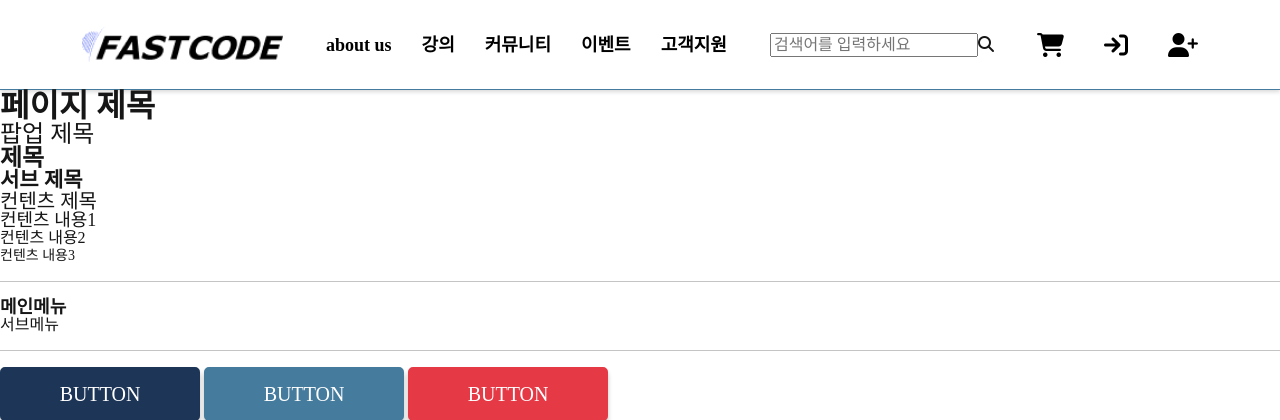
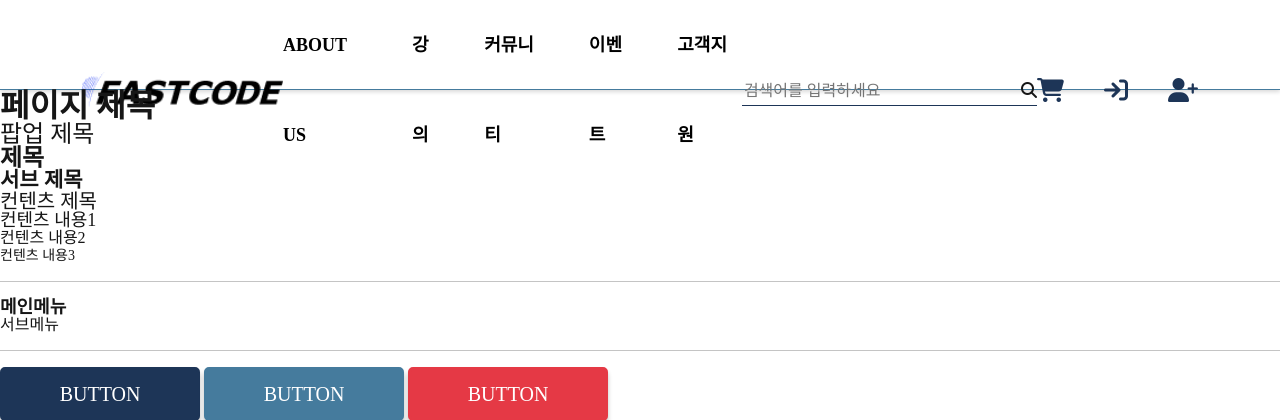
Before and after one commit to HyeonJinSon/FastCode, a PHP site: page /common.html in a window 1280 px wide. Shown: the top 420 px of the page. Run offline with PHP 8.4, Linux system fonts and the light colour scheme; some libraries are stand-ins or nearby versions; some web fonts are replaced.

Commit message:
update header

```diff
--- a/user/css/common.css
+++ b/user/css/common.css
@@ -168,8 +168,35 @@ header {
     box-shadow: 0px 2px 4px rgba(0, 0, 0, 0.15);
 }
 header nav ul {
-    gap: 30px;
+    gap: 40px;
     line-height: 90px;
+}
+header nav ul li a {
+    transition: 0.3s;
+    text-transform: uppercase;
+}
+header nav ul li a:hover {
+    color: var(--primary-r);
+}
+header .search {
+    width: 300px;
+    height: 32px;
+    border-bottom: 1px solid var(--primary-n);
+    position: relative;
+}
+header .search input {
+    line-height: 32px;
+    display: block;
+    width: 100%;
+    border: none;
+    background: none;
+    outline: none;
+}
+header .search i {
+    position: absolute;
+    right: 0;
+    top: 50%;
+    transform: translateY(-50%);
 }
 .member-info {
     gap: 40px;
@@ -177,6 +204,11 @@ header nav ul {
 .member-info li i {
     font-size: 24px;
     line-height: 90px;
+    color: var(--primary-n);
+    transition: 0.3s;
+}
+.member-info li i:hover {
+    color: var(--primary-r);
 }
 .member-info li a {
     position: relative;
```
